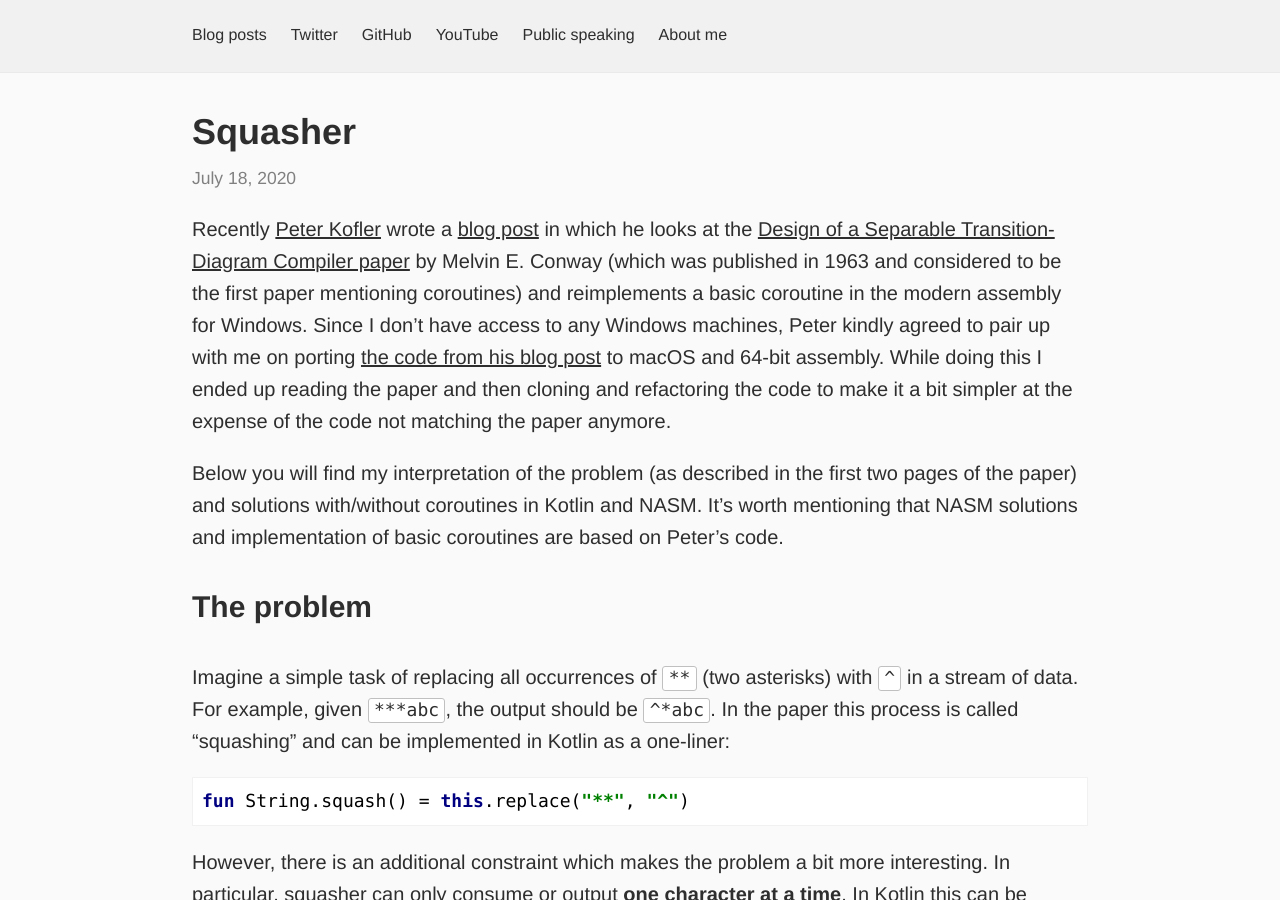
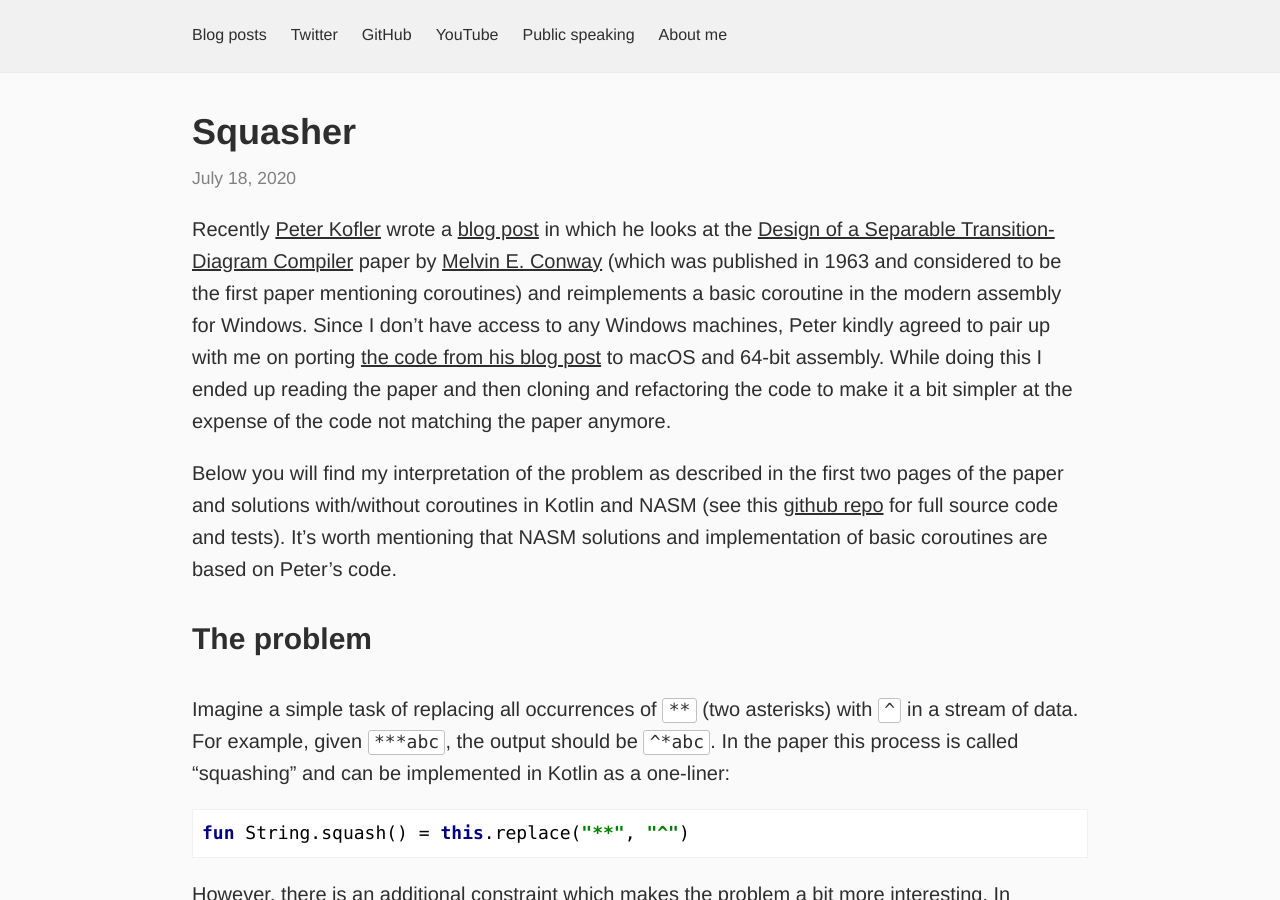
Before and after one commit to dkandalov/dkandalov.github.io, a Jekyll site: the page built from _posts/coroutines/2020-07-18-squasher.md, in a window 1280 px wide and 900 px high. Built offline with Jekyll 4.4.1, drawn with Linux system fonts in a browser that asks for light colours; our own code applies the rules of GitHub Pages for plain Markdown files.

Commit message:
more links

```diff
--- a/_posts/coroutines/2020-07-18-squasher.md
+++ b/_posts/coroutines/2020-07-18-squasher.md
@@ -2,9 +2,9 @@
 permalink: squasher
 ---
 
-Recently [Peter Kofler] wrote a [blog post] in which he looks at the [Design of a Separable Transition-Diagram Compiler paper][the-paper] by Melvin E. Conway (which was published in 1963 and considered to be the first paper mentioning coroutines) and reimplements a basic coroutine in the modern assembly for Windows. Since I don't have access to any Windows machines, Peter kindly agreed to pair up with me on porting [the code from his blog post][the code] to macOS and 64-bit assembly. While doing this I ended up reading the paper and then cloning and refactoring the code to make it a bit simpler at the expense of the code not matching the paper anymore.
+Recently [Peter Kofler] wrote a [blog post] in which he looks at the [Design of a Separable Transition-Diagram Compiler][the-paper] paper by [Melvin E. Conway] (which was published in 1963 and considered to be the first paper mentioning coroutines) and reimplements a basic coroutine in the modern assembly for Windows. Since I don't have access to any Windows machines, Peter kindly agreed to pair up with me on porting [the code from his blog post][the code] to macOS and 64-bit assembly. While doing this I ended up reading the paper and then cloning and refactoring the code to make it a bit simpler at the expense of the code not matching the paper anymore.
 
-Below you will find my interpretation of the problem (as described in the first two pages of the paper) and solutions with/without coroutines in Kotlin and NASM. It's worth mentioning that NASM solutions and implementation of basic coroutines are based on Peter's code.
+Below you will find my interpretation of the problem as described in the first two pages of the paper and solutions with/without coroutines in Kotlin and NASM (see this [github repo][github-squasher] for full source code and tests). It's worth mentioning that NASM solutions and implementation of basic coroutines are based on Peter's code.
 
 ### The problem
 Imagine a simple task of replacing all occurrences of `**` (two asterisks) with `^` in a stream of data. For example, given `***abc`, the output should be `^*abc`. In the paper this process is called "squashing" and can be implemented in Kotlin as a one-liner:
```
Also changed, not shown: other parts of _posts/coroutines/2020-07-18-squasher.md (+1 -0 lines).
